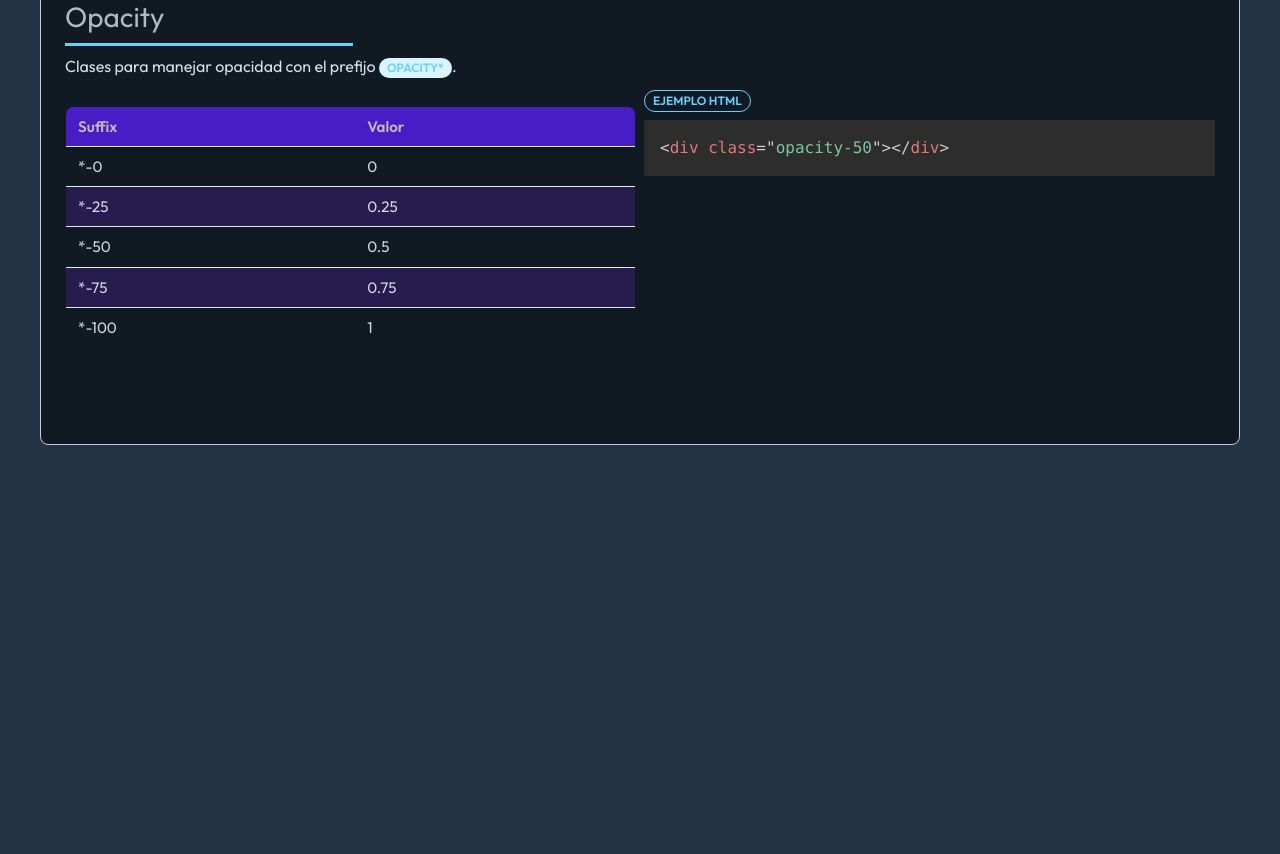
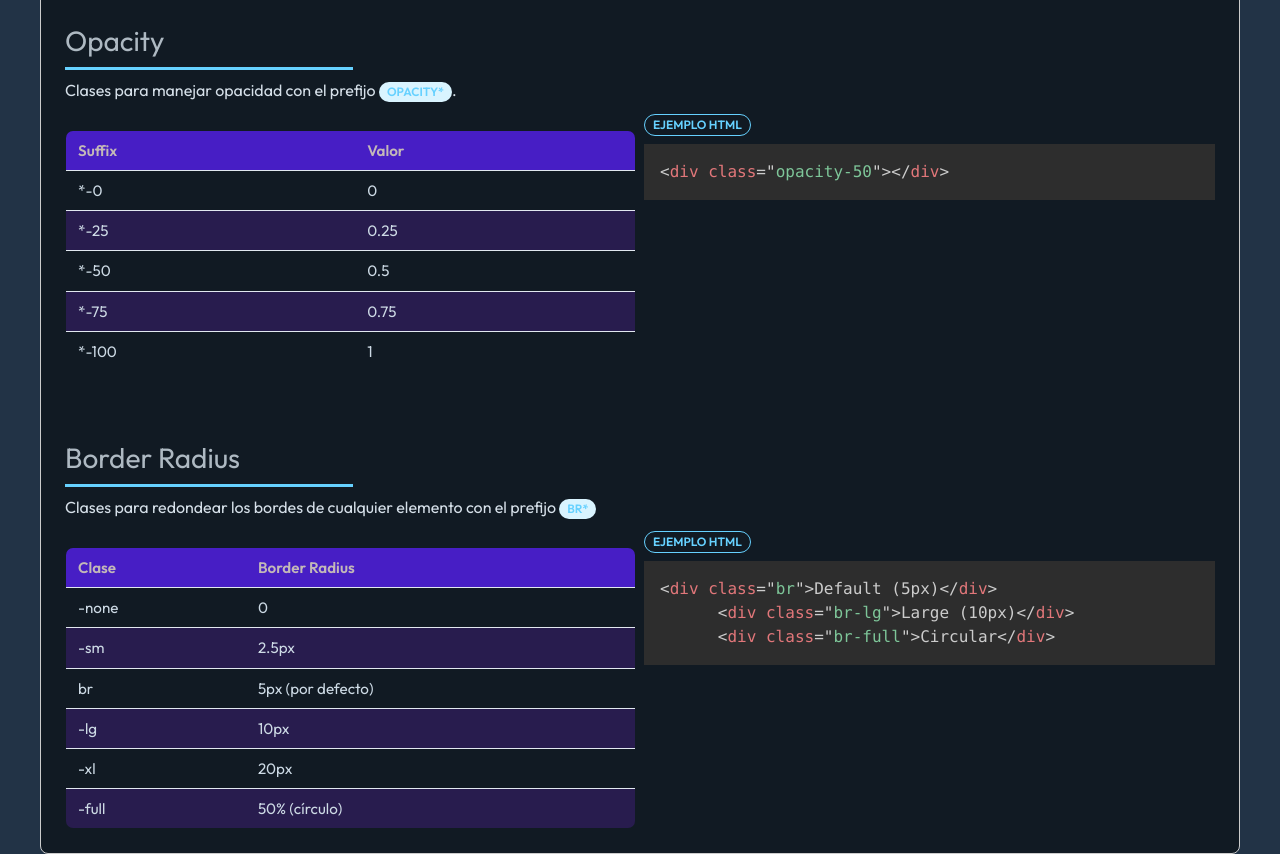
Before and after one commit to manuelmv15/AstroW, a website: page docs/utilidades/utilidades.html in a window 1280 px wide. Shown: the part 1247-2101 px from the top of the page. Before the commit the page ends 1692 px from the top, so only its background shows below. Drawn offline with nearby package versions, Linux system fonts and the light colour scheme; files that its build step writes are made by us from their sources; a web font is replaced by a local one.

Commit message:
border radius

```diff
--- a/docs/utilidades/utilidades.html
+++ b/docs/utilidades/utilidades.html
@@ -59,10 +59,10 @@
       <p class="mt-1">Astro proporciona clases para manejar <span class="badge-soft-info">Padding</span> y <span class="badge-soft-info">Margin</span> en diferentes direcciones.</p>
 
       <ul class="mt-1">
-        <li><strong>*l</strong>: Izquierda</li>
-        <li><strong>*r</strong>: Derecha</li>
-        <li><strong>*t</strong>: Arriba</li>
-        <li><strong>*b</strong>: Abajo</li>
+        <li><strong class="badge-outlined-info">*l</strong>: Izquierda</li>
+        <li><strong class="badge-outlined-info">*r</strong>: Derecha</li>
+        <li><strong class="badge-outlined-info">*t</strong>: Arriba</li>
+        <li><strong class="badge-outlined-info">*b</strong>: Abajo</li>
       </ul>
 
       <p class="mt-2">Combina prefijos de padding/margin con sufijos para valores:</p>
@@ -151,8 +151,42 @@
     </section>
 
     <section class="mt-4">
+        <h2 class="sub-title mb-1">Border Radius</h2>
+        <hr class="h-rule bg-color-info">
+        <p class="mt-1">Clases para redondear los bordes de cualquier elemento con el prefijo <span class="badge-soft-info">br*</span></p>
 
-    </section>
+        <div class="grid md:grid-cols-2 xs:grid-cols-1 mt-1">
+
+          <div>
+            <table class="custom-table">
+              <thead>
+                <tr>
+                  <th>Clase</th>
+                  <th>Border Radius</th>
+                </tr>
+              </thead>
+              <tbody>
+                <tr><td>-none</td><td>0</td></tr>
+                <tr><td>-sm</td><td>2.5px</td></tr>
+                <tr><td>br</td><td>5px (por defecto)</td></tr>
+                <tr><td>-lg</td><td>10px</td></tr>
+                <tr><td>-xl</td><td>20px</td></tr>
+                <tr><td>-full</td><td>50% (círculo)</td></tr>
+              </tbody>
+            </table>
+          </div>
+
+          <div>
+            <label class="badge-outlined-info">Ejemplo HTML</label>
+            <pre><code class="language-html">&lt;div class=&quot;br&quot;&gt;Default (5px)&lt;/div&gt;
+      &lt;div class=&quot;br-lg&quot;&gt;Large (10px)&lt;/div&gt;
+      &lt;div class=&quot;br-full&quot;&gt;Circular&lt;/div&gt;</code></pre>
+          </div>
+        </div>
+      </section>
+
+
+
 
   </main>
 
```
